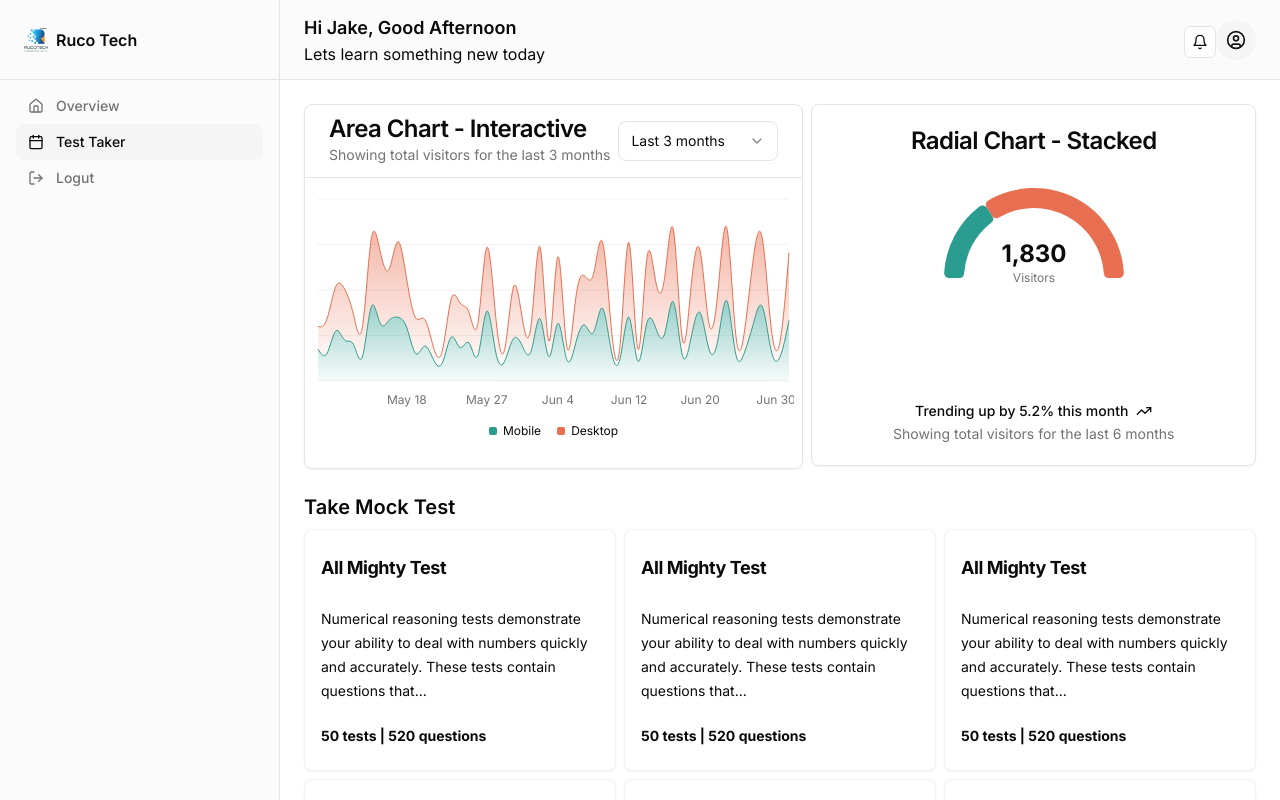
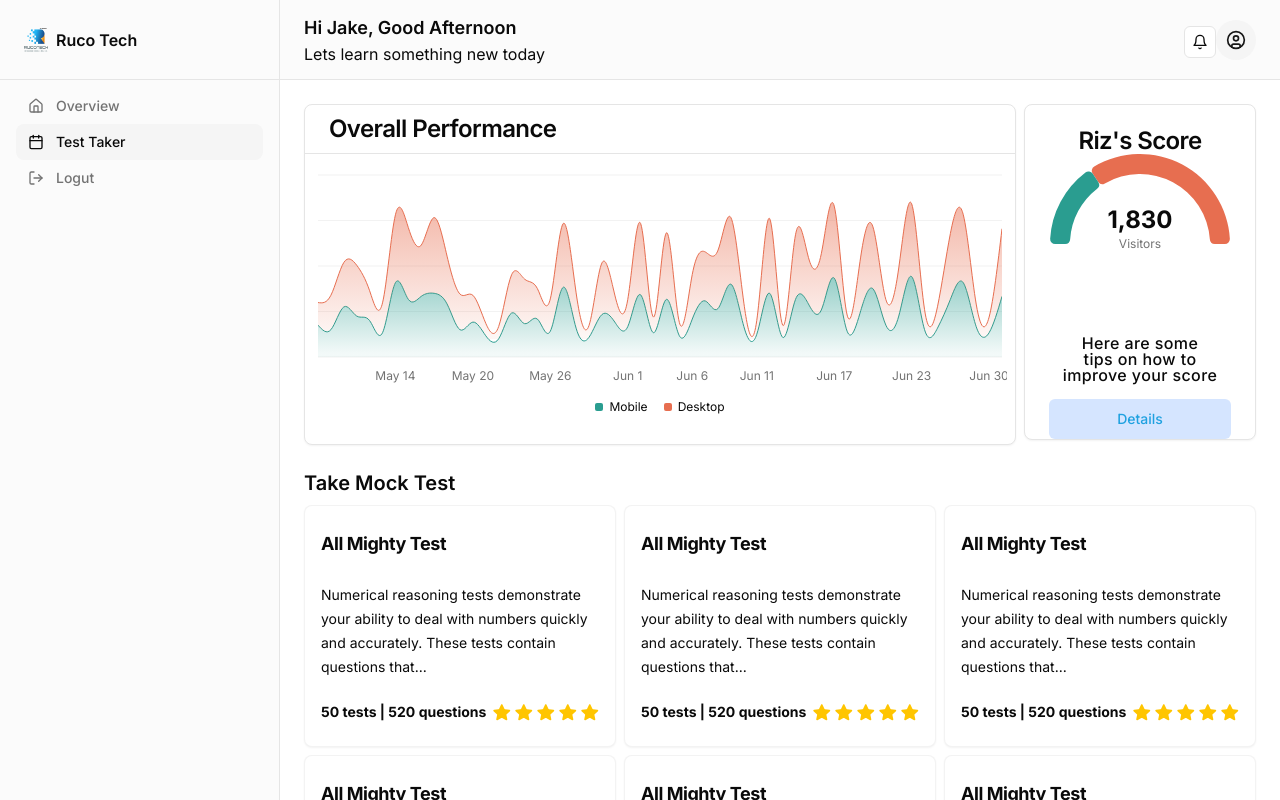
Before and after one commit to afullsnack/apt-test, a Next.js app: page /test in a window 1280 px wide. Shown: the top 800 px of the page. Built offline with nearby package versions, Linux system fonts and the light colour scheme.

Commit message:
refactor: Refactor whole app and add matching text from design

```diff
--- a/src/app/(app)/(dashboard)/(main)/overview/page.tsx
+++ b/src/app/(app)/(dashboard)/(main)/overview/page.tsx
@@ -18,7 +18,7 @@ export default function Overview() {
         <div className="flex items-center">
           <h1 className="text-lg font-semibold md:text-xl">Overview</h1>
         </div>
-        <Container className="!p-0 grid grid-cols-4 gap-2 w-full flex-1">
+        <Container className="!p-0 !mx-0 !max-w-full grid grid-cols-4 gap-2 w-full flex-1">
           <Card>
             <CardHeader className="flex flex-row items-center justify-between space-y-0 pb-2">
               <CardTitle className="text-sm font-medium">Total test taken</CardTitle>
@@ -61,7 +61,7 @@ export default function Overview() {
         <div className="flex items-center">
           <h1 className="text-lg font-semibold md:text-xl">Recent activity</h1>
         </div>
-        <Container className="!p-0 grid w-full flex-1">
+        <Container className="!p-0 !mx-0 !max-w-full grid w-full flex-1">
           <Table>
             <TableHeader>
               <TableRow>
@@ -126,7 +126,7 @@ export default function Overview() {
         <div className="flex items-center">
           <h1 className="text-lg font-semibold md:text-xl">Take Mock Test</h1>
         </div>
-        <Container className="!p-0 grid grid-cols-3 gap-2 w-full flex-1">
+        <Container className="!p-0 !mx-0 !max-w-full grid grid-cols-3 gap-2 w-full">
           <Link href="/test/all-mighty-test" passHref>
             <TestCard
               title="All Mighty Test"
--- a/src/app/(app)/(dashboard)/(main)/settings/page.tsx
+++ b/src/app/(app)/(dashboard)/(main)/settings/page.tsx
@@ -63,8 +63,7 @@ const AccountSection = () => {
       <div className="flex items-center">
         <h1 className="text-lg font-semibold md:text-xl">Details</h1>
       </div>
-      <Container className="!p-0 grid gap-2 w-full flex-1">
-        <h1>Details</h1>
+      <Container className="!p-0 !mx-0 !max-w-full grid gap-2 w-full flex-1">
         <Form {...form}>
           <form onSubmit={form.handleSubmit(onSubmit)} className="space-y-8">
             <FormField
--- a/src/app/(app)/(dashboard)/(main)/test/page.tsx
+++ b/src/app/(app)/(dashboard)/(main)/test/page.tsx
@@ -6,11 +6,11 @@ import { PerformanceChart } from '@app/components/performance-area-chart'
 export default function Test() {
   return (
     <Main className="flex flex-1 flex-col gap-4 p-4 lg:gap-6 lg:p-6">
-      <Section className="!p-0 flex w-full gap-2">
-        <Container className="!p-0 flex-2">
+      <Section className="!p-0 grid grid-cols-4 w-full gap-2">
+        <Container className="!p-0 !mx-0 !max-w-full col-span-3">
           <PerformanceChart />
         </Container>
-        <Container className="!p-0 w-full flex-1">
+        <Container className="!p-0 !mx-0 !max-w-full w-full">
           <TestScoreChart />
         </Container>
       </Section>
@@ -19,7 +19,7 @@ export default function Test() {
         <div className="flex items-center">
           <h1 className="text-lg font-semibold md:text-xl">Take Mock Test</h1>
         </div>
-        <Container className="!p-0 grid grid-cols-3 gap-2 w-full flex-1">
+        <Container className="!p-0 !mx-0 !max-w-full grid grid-cols-3 gap-2 w-full flex-1">
           {Array.from({ length: 6 }).map((_, i) => (
             <TestCard
               key={i}
--- a/src/app/(app)/components/performance-area-chart.tsx
+++ b/src/app/(app)/components/performance-area-chart.tsx
@@ -147,10 +147,10 @@ export function PerformanceChart() {
     <Card>
       <CardHeader className="flex items-center gap-2 space-y-0 border-b py-3 sm:flex-row">
         <div className="grid flex-1 gap-1 text-center sm:text-left">
-          <CardTitle>Area Chart - Interactive</CardTitle>
-          <CardDescription>Showing total visitors for the last 3 months</CardDescription>
+          <CardTitle>Overall Performance</CardTitle>
+          {/* <CardDescription>Showing total visitors for the last 3 months</CardDescription> */}
         </div>
-        <Select value={timeRange} onValueChange={setTimeRange}>
+        {/* <Select value={timeRange} onValueChange={setTimeRange}>
           <SelectTrigger className="w-[160px] rounded-lg sm:ml-auto" aria-label="Select a value">
             <SelectValue placeholder="Last 3 months" />
           </SelectTrigger>
@@ -165,7 +165,7 @@ export function PerformanceChart() {
               Last 7 days
             </SelectItem>
           </SelectContent>
-        </Select>
+        </Select> */}
       </CardHeader>
       <CardContent className="px-2 pt-4">
         <ChartContainer config={chartConfig} className="aspect-auto h-[250px] w-full">
--- a/src/app/(app)/components/score-radial-chart.tsx
+++ b/src/app/(app)/components/score-radial-chart.tsx
@@ -17,6 +17,7 @@ import {
   ChartTooltip,
   ChartTooltipContent,
 } from '@app/components/ui/chart'
+import { Button } from './ui/button'
 const chartData = [{ month: 'january', desktop: 1260, mobile: 570 }]
 
 const chartConfig = {
@@ -36,10 +37,10 @@ export function TestScoreChart() {
   return (
     <Card className="flex flex-col">
       <CardHeader className="items-center pb-0">
-        <CardTitle>Radial Chart - Stacked</CardTitle>
+        <CardTitle>Riz's Score</CardTitle>
         {/* <CardDescription>January - June 2024</CardDescription> */}
       </CardHeader>
-      <CardContent className="flex flex-1 items-center pb-0">
+      <CardContent className="flex flex-1 flex-col items-center pb-0">
         <ChartContainer config={chartConfig} className="mx-auto aspect-square w-full max-w-[250px]">
           <RadialBarChart data={chartData} endAngle={180} innerRadius={80} outerRadius={130}>
             <ChartTooltip cursor={false} content={<ChartTooltipContent hideLabel />} />
@@ -85,15 +86,13 @@ export function TestScoreChart() {
             />
           </RadialBarChart>
         </ChartContainer>
+        <div className="flex-col gap-4 flex">
+          <p className="tracking-wide max-w-xs text-center text-balance font-medium leading-none">
+            Here are some tips on how to improve your score
+          </p>
+          <Button className="w-full bg-[#D5E5FF] text-[#1FA1E0]">Details</Button>
+        </div>
       </CardContent>
-      <CardFooter className="flex-col gap-2 text-sm">
-        <div className="flex items-center gap-2 font-medium leading-none">
-          Trending up by 5.2% this month <TrendingUp className="h-4 w-4" />
-        </div>
-        <div className="leading-none text-muted-foreground">
-          Showing total visitors for the last 6 months
-        </div>
-      </CardFooter>
     </Card>
   )
 }
--- a/src/app/(app)/components/ui/test-card.tsx
+++ b/src/app/(app)/components/ui/test-card.tsx
@@ -1,6 +1,22 @@
 import * as React from 'react'
 import { Card, CardTitle, CardHeader, CardFooter, CardContent } from './card'
 import { cn } from '@app/lib/utils'
+
+const Star = ({ className }: { className: string }) => (
+  <svg
+    width="18"
+    height="17"
+    viewBox="0 0 18 17"
+    fill="none"
+    xmlns="http://www.w3.org/2000/svg"
+    className={cn(className)}
+  >
+    <path
+      d="M8.00491 0.644873C8.30354 -0.00255264 9.2237 -0.00255484 9.52232 0.644871L11.3965 4.70812C11.5182 4.97199 11.7683 5.15367 12.0569 5.18788L16.5004 5.71473C17.2084 5.79868 17.4928 6.6738 16.9693 7.15788L13.6841 10.196C13.4707 10.3932 13.3752 10.6872 13.4319 10.9722L14.3039 15.3611C14.4429 16.0604 13.6984 16.6012 13.0763 16.253L9.17173 14.0674C8.91817 13.9255 8.60907 13.9255 8.35551 14.0674L4.45094 16.253C3.8288 16.6012 3.08437 16.0604 3.22332 15.3611L4.09539 10.9722C4.15202 10.6872 4.0565 10.3932 3.84316 10.196L0.557941 7.15788C0.0344843 6.6738 0.318826 5.79868 1.02685 5.71473L5.47039 5.18788C5.75895 5.15367 6.00901 4.97199 6.13072 4.70812L8.00491 0.644873Z"
+      fill="#FFC500"
+    />
+  </svg>
+)
 
 type Args = {
   className?: string
@@ -26,6 +42,11 @@ export const TestCard = ({ className, ...props }: Args) => (
         {props.testCount} tests | {props.questionsCount} questions
       </span>
       {/* /// Star rating placeholder */}
+      <div className="space-x-1 flex">
+        {Array.from({ length: 5 }).map((_, index) => (
+          <Star key={index} className="text-yellow-400" />
+        ))}
+      </div>
     </CardFooter>
   </Card>
 )
--- a/src/app/my-route/route.ts
+++ /dev/null
@@ -1,14 +0,0 @@
-import configPromise from '@payload-config'
-import { getPayload } from 'payload'
-
-export const GET = async () => {
-  const payload = await getPayload({
-    config: configPromise,
-  })
-
-  const data = await payload.find({
-    collection: 'users',
-  })
-
-  return Response.json(data)
-}
```
